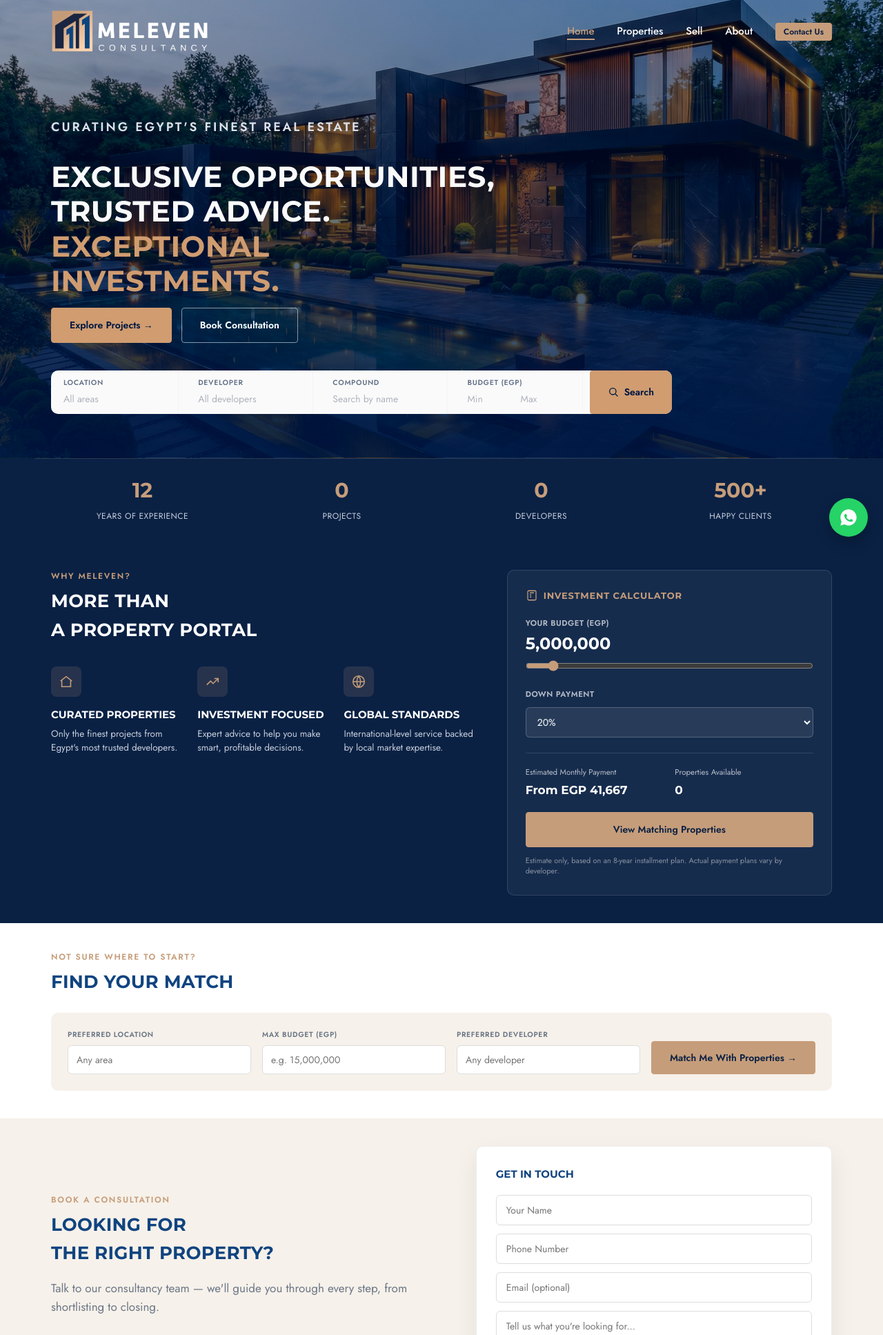
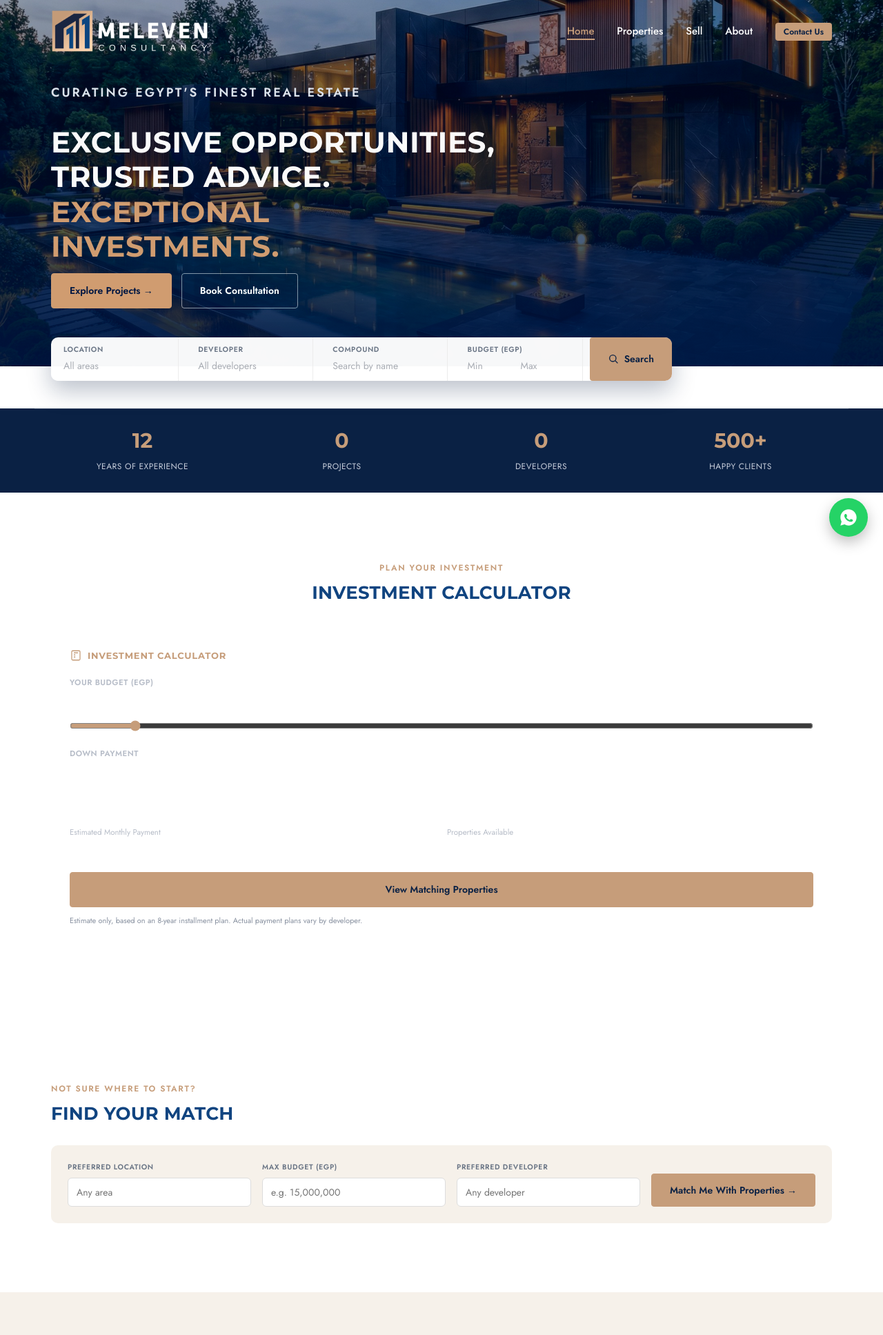
Before and after one commit to 4syyyz62k5-web/meleveneg-website, a Flask app: page / in a window 1280 px wide. Shown: the top 1935 px of the page at 69% size. Run offline with Flask 3, Linux system fonts and the light colour scheme.

Commit message:
Update index.html

```diff
--- a/templates/index.html
+++ b/templates/index.html
@@ -13,8 +13,8 @@
   .hero{
     filter: contrast(1.12) saturate(1.15) brightness(0.98);
     background-position: center 65% !important;
-    padding-top: 170px !important;
-    padding-bottom: 64px !important;
+    padding-top: 120px !important;
+    padding-bottom: 44px !important;
   }
   .hero-inner{ text-align: left; }
   .hero-eyebrow{
@@ -50,7 +50,7 @@
   .hero-cta--outline{ background: transparent; color: var(--color-white); border: 1px solid rgba(255,255,255,.5); }
   .hero-cta--outline:hover{ border-color: var(--color-gold); color: var(--color-gold); }
   @media (max-width: 640px){
-    .hero{ padding-top: 120px !important; padding-bottom: 36px !important; }
+    .hero{ padding-top: 100px !important; padding-bottom: 28px !important; }
     .hero-inner{ text-align: center; }
     .hero-inner h1{ font-size: 22px; max-width: 100%; }
     .hero-subtitle{ font-size: 13.5px; margin-left: auto; margin-right: auto; }
@@ -59,11 +59,17 @@
     .hero-search{ display: flex; justify-content: center; }
   }
   @media (max-width: 480px){
-    .hero{ padding-top: 110px !important; padding-bottom: 32px !important; }
+    .hero{ padding-top: 90px !important; padding-bottom: 24px !important; }
     .hero-inner h1{ font-size: 20px; }
     .hero-subtitle{ font-size: 13px; }
   }
   .hero-search{ margin-top: 4px; }
+  .floating-search-wrap{
+    position: relative; z-index: 5; margin-top: -46px; margin-bottom: 40px;
+  }
+  @media (max-width: 640px){
+    .floating-search-wrap{ margin-top: -18px; margin-bottom: 28px; }
+  }
   .hero-search .search-form{
     display: flex; align-items: stretch;
     background: rgba(255,255,255,.97);
@@ -148,8 +154,8 @@
     .hero-stat__label{ font-size: 10.5px; }
   }
 
-  .mv-section{ padding: 40px 0; }
-  .section{ padding: 40px 0; }
+  .mv-section{ padding: 100px 0; }
+  .section{ padding: 100px 0; }
   .mv-section--dark{ background: var(--color-navy-dark); }
   .mv-section__head{
     display: flex; align-items: flex-end; justify-content: space-between; gap: 16px;
@@ -235,7 +241,8 @@
   @media (max-width: 640px){
     .page-title{ font-size: 24px; }
     .section-title{ font-size: 19px; margin-bottom: 18px; }
-    .mv-section{ padding: 36px 0; }
+    .mv-section{ padding: 72px 0; }
+    .section{ padding: 72px 0; }
     .mv-section__head{ margin-bottom: 16px; }
     .mv-eyebrow{ font-size: 10.5px; }
     .mv-title{ font-size: 19px; }
@@ -554,6 +561,7 @@
   }
 </style>
 
+
 <section class="hero" style="background-image: linear-gradient(180deg, rgba(10,33,68,0.45) 0%, rgba(10,33,68,0.6) 50%, rgba(10,33,68,0.92) 100%), url('{{ url_for('static', filename='img/hero-cover.jpg') }}'); background-size: cover; background-position: center;">
     <div class="container hero-inner">
         <p class="hero-eyebrow">Curating Egypt's Finest Real Estate</p>
@@ -562,6 +570,11 @@
             <a href="{{ url_for('compounds') }}" class="hero-cta hero-cta--primary">Explore Projects →</a>
             <a href="{{ url_for('contact') }}" class="hero-cta hero-cta--outline">Book Consultation</a>
         </div>
+    </div>
+</section>
+
+<div class="floating-search-wrap">
+    <div class="container">
         <div class="hero-search">
             <form action="{{ url_for('compounds') }}" method="get" class="search-form">
                 <div class="hero-search__field">
@@ -605,7 +618,8 @@
             </form>
         </div>
     </div>
-</section>
+</div>
+
 
 <section class="hero-stats">
   <div class="container hero-stats__grid">
@@ -628,8 +642,9 @@
   </div>
 </section>
 
+
 {% if new_launches %}
-<section class="mv-section mv-section--dark">
+<section class="mv-section">
   <div class="container">
     <div class="mv-section__head">
       <div>
@@ -680,6 +695,7 @@
   </div>
 </section>
 {% endif %}
+
 
 {% if featured %}
 <section class="section">
@@ -738,104 +754,6 @@
 </section>
 {% endif %}
 
-{% if top_areas %}
-<section class="mv-section area-section">
-  <div class="container">
-    <div class="mv-section__head">
-      <div>
-        <p class="mv-eyebrow">Explore by Location</p>
-        <h2 class="mv-title">Top Areas</h2>
-      </div>
-    </div>
-
-    <div class="mv-areas-scroll">
-      {% for area in top_areas %}
-      <a class="mv-area-card" href="{{ url_for('compounds', area=area.name) }}" style="background-image: url('{{ area.cover_image_url or url_for('static', filename='img/placeholder.jpg') }}');">
-        <div class="mv-area-card__scrim"></div>
-        <div class="mv-area-card__body">
-          <p class="mv-area-card__name">{{ area.name }}</p>
-          <p class="mv-area-card__count">{{ area.count }} Compound{{ 's' if area.count != 1 else '' }}</p>
-        </div>
-      </a>
-      {% endfor %}
-    </div>
-
-    <div class="mv-areas-expand" id="areas-expand">
-      <button type="button" class="mv-areas-toggle" onclick="document.getElementById('areas-expand').classList.toggle('is-open')">
-        View all areas <span class="mv-areas-toggle__arrow">▾</span>
-      </button>
-
-      <div class="mv-areas-more" id="areas-more">
-        {% for loc in locations_menu %}
-        <a class="mv-area-card mv-area-card--small" href="{{ url_for('compounds', area=loc.name) }}" style="background-image: url('{{ loc.cover_image_url or url_for('static', filename='img/placeholder.jpg') }}');">
-          <div class="mv-area-card__scrim"></div>
-          <div class="mv-area-card__body">
-            <p class="mv-area-card__name">{{ loc.name }}</p>
-            <p class="mv-area-card__count">{{ loc.count }} Compound{{ 's' if loc.count != 1 else '' }}</p>
-          </div>
-        </a>
-        {% endfor %}
-      </div>
-    </div>
-  </div>
-</section>
-{% endif %}
-
-{# ---------------------------------------------------------------
-   Latest Listings — temporarily hidden until all projects/compounds
-   are fully populated. Delete the two comment-wrapper lines below
-   (the ones starting and ending this block) to bring it back.
-   --------------------------------------------------------------- #}
-{#
-<section class="section">
-    <div class="container">
-        <div class="mv-section__head">
-          <div>
-            <p class="mv-eyebrow">Fresh on the Market</p>
-            <h2 class="mv-title mv-title--light">Latest Listings</h2>
-          </div>
-        </div>
-        {% if latest %}
-        <div class="mv-hscroll">
-            <div class="mv-property-grid">
-                {% for c in latest %}
-                <a class="mv-property-card" href="{{ url_for('compound_detail', slug=c.slug) }}">
-                  <div class="mv-property-card__media">
-                    <div class="mv-card-icons">
-                      <button type="button" class="mv-icon-btn mv-fav-btn" aria-label="Save" onclick="event.preventDefault(); event.stopPropagation(); this.classList.toggle('is-active');">
-                        <svg viewBox="0 0 24 24" fill="none" stroke="currentColor" stroke-width="2"><path d="M12 21s-7.5-4.6-10-9.1C.4 8.6 2 5 5.6 5c2 0 3.4 1 4.4 2.4C11 6 12.4 5 14.4 5 18 5 19.6 8.6 18 11.9 15.5 16.4 8 21 8 21z"/></svg>
-                      </button>
-                      <button type="button" class="mv-icon-btn mv-compare-btn" aria-label="Compare" onclick="event.preventDefault(); event.stopPropagation(); this.classList.toggle('is-active');">
-                        <svg viewBox="0 0 24 24" fill="none" stroke="currentColor" stroke-width="2"><path d="M8 3v18M16 3v18M3 8h5M16 8h5M3 16h5M16 16h5"/></svg>
-                      </button>
-                    </div>
-                    {% if c.delivery_year %}<span class="mv-delivery-badge mv-delivery-badge--onmedia">Delivery {{ c.delivery_year }}</span>{% endif %}
-                    <img src="{{ c.cover_image_url or url_for('static', filename='img/placeholder.jpg') }}" alt="{{ c.name }}" loading="lazy">
-                  </div>
-                  <div class="mv-property-card__body">
-                    {% if c.developer in developer_logos %}
-                    <img class="mv-property-card__developer-logo" src="{{ developer_logos[c.developer] }}" alt="{{ c.developer }}">
-                    {% elif c.developer %}
-                    <p class="mv-property-card__developer">{{ c.developer }}</p>
-                    {% endif %}
-                    <p class="mv-property-card__name">{{ c.name }}</p>
-                    <p class="mv-property-card__meta">{{ c.area }}</p>
-                    {% if c.min_price %}
-                    <p class="mv-property-card__price">Starting <span>{{ "{:,.0f}".format(c.min_price) }} EGP</span></p>
-                    {% else %}
-                    <p class="mv-property-card__price">Price on request</p>
-                    {% endif %}
-                  </div>
-                </a>
-                {% endfor %}
-            </div>
-        </div>
-        {% else %}
-        <p class="empty-state">No properties added yet. Add compounds from the database to see them here.</p>
-        {% endif %}
-    </div>
-</section>
-#}
 
 {% if recommended_units %}
 <section class="mv-section">
@@ -873,37 +791,13 @@
 </section>
 {% endif %}
 
-<section class="mv-section mv-section--dark mv-why-section">
-  <div class="container mv-why-grid">
-    <div class="mv-why-intro">
-      <p class="mv-eyebrow">Why Meleven?</p>
-      <h2 class="mv-title">More Than<br>a Property Portal</h2>
-      <div class="hero-rule" style="margin:18px 0 0 0;"></div>
-      <div class="mv-why-features">
-        <div class="mv-why-feature">
-          <div class="mv-why-feature__icon">
-            <svg viewBox="0 0 24 24" fill="none" stroke="currentColor" stroke-width="1.7"><path d="M3 11l9-7 9 7"/><path d="M5 10v10h14V10"/></svg>
+
+<section class="section">
+  <div class="container">
+    <div style="text-align:center; max-width:560px; margin:0 auto 32px auto;">
+      <p class="mv-eyebrow">Plan Your Investment</p>
+      <h2 class="mv-title">Investment Calculator</h2>
     </div>
-          <p class="mv-why-feature__title">Curated Properties</p>
-          <p class="mv-why-feature__text">Only the finest projects from Egypt's most trusted developers.</p>
-        </div>
-        <div class="mv-why-feature">
-          <div class="mv-why-feature__icon">
-            <svg viewBox="0 0 24 24" fill="none" stroke="currentColor" stroke-width="1.7"><path d="M3 17l6-6 4 4 8-8"/><path d="M15 7h6v6"/></svg>
-          </div>
-          <p class="mv-why-feature__title">Investment Focused</p>
-          <p class="mv-why-feature__text">Expert advice to help you make smart, profitable decisions.</p>
-        </div>
-        <div class="mv-why-feature">
-          <div class="mv-why-feature__icon">
-            <svg viewBox="0 0 24 24" fill="none" stroke="currentColor" stroke-width="1.7"><circle cx="12" cy="12" r="9"/><path d="M3 12h18M12 3a15 15 0 0 1 0 18 15 15 0 0 1 0-18z"/></svg>
-          </div>
-          <p class="mv-why-feature__title">Global Standards</p>
-          <p class="mv-why-feature__text">International-level service backed by local market expertise.</p>
-        </div>
-      </div>
-    </div>
-
     <div class="mv-calc-card">
       <p class="mv-calc-card__title">
         <svg viewBox="0 0 24 24" fill="none" stroke="currentColor" stroke-width="1.7" style="width:18px;height:18px;"><rect x="4" y="3" width="16" height="18" rx="2"/><path d="M8 7h8M8 11h3M8 15h3"/></svg>
@@ -963,6 +857,51 @@
   </div>
 </section>
 
+
+{% if top_areas %}
+<section class="mv-section area-section">
+  <div class="container">
+    <div class="mv-section__head">
+      <div>
+        <p class="mv-eyebrow">Explore by Location</p>
+        <h2 class="mv-title">Top Areas</h2>
+      </div>
+    </div>
+
+    <div class="mv-areas-scroll">
+      {% for area in top_areas %}
+      <a class="mv-area-card" href="{{ url_for('compounds', area=area.name) }}" style="background-image: url('{{ area.cover_image_url or url_for('static', filename='img/placeholder.jpg') }}');">
+        <div class="mv-area-card__scrim"></div>
+        <div class="mv-area-card__body">
+          <p class="mv-area-card__name">{{ area.name }}</p>
+          <p class="mv-area-card__count">{{ area.count }} Compound{{ 's' if area.count != 1 else '' }}</p>
+        </div>
+      </a>
+      {% endfor %}
+    </div>
+
+    <div class="mv-areas-expand" id="areas-expand">
+      <button type="button" class="mv-areas-toggle" onclick="document.getElementById('areas-expand').classList.toggle('is-open')">
+        View all areas <span class="mv-areas-toggle__arrow">▾</span>
+      </button>
+
+      <div class="mv-areas-more" id="areas-more">
+        {% for loc in locations_menu %}
+        <a class="mv-area-card mv-area-card--small" href="{{ url_for('compounds', area=loc.name) }}" style="background-image: url('{{ loc.cover_image_url or url_for('static', filename='img/placeholder.jpg') }}');">
+          <div class="mv-area-card__scrim"></div>
+          <div class="mv-area-card__body">
+            <p class="mv-area-card__name">{{ loc.name }}</p>
+            <p class="mv-area-card__count">{{ loc.count }} Compound{{ 's' if loc.count != 1 else '' }}</p>
+          </div>
+        </a>
+        {% endfor %}
+      </div>
+    </div>
+  </div>
+</section>
+{% endif %}
+
+
 {% if all_developer_names %}
 <section class="mv-section mv-developers-section">
   <div class="container">
@@ -982,20 +921,56 @@
 </section>
 {% endif %}
 
-<section class="section mv-luxury-cta">
-    <div class="container mv-luxury-cta__grid">
-        <div class="mv-luxury-cta__intro">
+
+<section class="section" style="background:var(--color-cream);">
+  <div class="container">
+    <div style="text-align:center; max-width:640px; margin:0 auto 40px auto;">
+      <p class="mv-eyebrow">Why Meleven?</p>
+      <h2 class="mv-title">More Than a Property Portal</h2>
+      <div class="hero-rule" style="margin:18px auto 0;"></div>
+    </div>
+    <div class="mv-why-features">
+      <div class="mv-why-feature">
+        <div class="mv-why-feature__icon">
+          <svg viewBox="0 0 24 24" fill="none" stroke="currentColor" stroke-width="1.7"><path d="M3 11l9-7 9 7"/><path d="M5 10v10h14V10"/></svg>
+        </div>
+        <p class="mv-why-feature__title">Curated Properties</p>
+        <p class="mv-why-feature__text">Only the finest projects from Egypt's most trusted developers.</p>
+      </div>
+      <div class="mv-why-feature">
+        <div class="mv-why-feature__icon">
+          <svg viewBox="0 0 24 24" fill="none" stroke="currentColor" stroke-width="1.7"><path d="M3 17l6-6 4 4 8-8"/><path d="M15 7h6v6"/></svg>
+        </div>
+        <p class="mv-why-feature__title">Investment Focused</p>
+        <p class="mv-why-feature__text">Expert advice to help you make smart, profitable decisions.</p>
+      </div>
+      <div class="mv-why-feature">
+        <div class="mv-why-feature__icon">
+          <svg viewBox="0 0 24 24" fill="none" stroke="currentColor" stroke-width="1.7"><circle cx="12" cy="12" r="9"/><path d="M3 12h18M12 3a15 15 0 0 1 0 18 15 15 0 0 1 0-18z"/></svg>
+        </div>
+        <p class="mv-why-feature__title">Global Standards</p>
+        <p class="mv-why-feature__text">International-level service backed by local market expertise.</p>
+      </div>
+    </div>
+  </div>
+</section>
+
+<section class="section" style="background:var(--color-navy-dark); text-align:center;">
+  <div class="container narrow">
     <p class="mv-eyebrow">Book a Consultation</p>
-            <h2 class="mv-title">Looking For<br>The Right Property?</h2>
-            <p class="hero-subtitle" style="color:var(--color-text-muted); margin-top:16px;">Talk to our consultancy team — we'll guide you through every step, from shortlisting to closing.</p>
-            <a href="https://wa.me/201009898795" target="_blank" rel="noopener" class="hero-cta hero-cta--whatsapp">
+    <h2 class="mv-title" style="color:var(--color-white);">Looking For The Right Property?</h2>
+    <p class="hero-subtitle" style="color:#dbe0e8; margin:16px auto 0; text-align:center;">Talk to our consultancy team — we'll guide you through every step, from shortlisting to closing.</p>
+    <a href="https://wa.me/201009898795" target="_blank" rel="noopener" class="hero-cta hero-cta--whatsapp" style="margin-top:24px;">
         <svg viewBox="0 0 24 24" fill="currentColor" style="width:18px;height:18px;"><path d="M12 2C6.48 2 2 6.48 2 12c0 1.85.5 3.58 1.36 5.07L2 22l5.06-1.33A9.94 9.94 0 0 0 12 22c5.52 0 10-4.48 10-10S17.52 2 12 2zm5.2 14.2c-.22.62-1.29 1.18-1.78 1.2-.45.02-.94.22-3.14-.66-2.64-1.06-4.32-3.77-4.45-3.95-.13-.18-1.06-1.41-1.06-2.69 0-1.28.67-1.9.9-2.16.24-.26.52-.32.7-.32h.5c.16 0 .38-.03.58.44.22.53.75 1.83.82 1.96.07.13.11.29.02.47-.09.18-.14.29-.27.45-.13.16-.28.35-.4.47-.13.13-.27.27-.12.53.16.26.7 1.15 1.5 1.86 1.03.92 1.9 1.2 2.16 1.34.26.13.41.11.56-.07.16-.18.66-.77.84-1.03.18-.26.35-.22.6-.13.24.09 1.54.73 1.8.86.27.13.44.2.51.31.06.11.06.62-.16 1.23z"/></svg>
         Chat on WhatsApp
     </a>
   </div>
+</section>
 
-        <div class="mv-consult-form-card">
-            <p class="mv-consult-form-card__title">Get in Touch</p>
+<section class="section">
+  <div class="container narrow">
+    <div class="mv-consult-form-card" style="max-width:480px; margin:0 auto;">
+      <p class="mv-consult-form-card__title" style="text-align:center;">Get in Touch</p>
       <form action="{{ url_for('contact') }}" method="post" class="mv-consult-form">
         <input type="text" name="name" placeholder="Your Name" required>
         <input type="text" name="phone" placeholder="Phone Number" required>
@@ -1006,6 +981,63 @@
     </div>
   </div>
 </section>
+
+{# ---------------------------------------------------------------
+   Latest Listings — temporarily hidden until all projects/compounds
+   are fully populated. Delete the two comment-wrapper lines below
+   (the ones starting and ending this block) to bring it back.
+   --------------------------------------------------------------- #}
+{#
+<section class="section">
+    <div class="container">
+        <div class="mv-section__head">
+          <div>
+            <p class="mv-eyebrow">Fresh on the Market</p>
+            <h2 class="mv-title mv-title--light">Latest Listings</h2>
+          </div>
+        </div>
+        {% if latest %}
+        <div class="mv-hscroll">
+            <div class="mv-property-grid">
+                {% for c in latest %}
+                <a class="mv-property-card" href="{{ url_for('compound_detail', slug=c.slug) }}">
+                  <div class="mv-property-card__media">
+                    <div class="mv-card-icons">
+                      <button type="button" class="mv-icon-btn mv-fav-btn" aria-label="Save" onclick="event.preventDefault(); event.stopPropagation(); this.classList.toggle('is-active');">
+                        <svg viewBox="0 0 24 24" fill="none" stroke="currentColor" stroke-width="2"><path d="M12 21s-7.5-4.6-10-9.1C.4 8.6 2 5 5.6 5c2 0 3.4 1 4.4 2.4C11 6 12.4 5 14.4 5 18 5 19.6 8.6 18 11.9 15.5 16.4 8 21 8 21z"/></svg>
+                      </button>
+                      <button type="button" class="mv-icon-btn mv-compare-btn" aria-label="Compare" onclick="event.preventDefault(); event.stopPropagation(); this.classList.toggle('is-active');">
+                        <svg viewBox="0 0 24 24" fill="none" stroke="currentColor" stroke-width="2"><path d="M8 3v18M16 3v18M3 8h5M16 8h5M3 16h5M16 16h5"/></svg>
+                      </button>
+                    </div>
+                    {% if c.delivery_year %}<span class="mv-delivery-badge mv-delivery-badge--onmedia">Delivery {{ c.delivery_year }}</span>{% endif %}
+                    <img src="{{ c.cover_image_url or url_for('static', filename='img/placeholder.jpg') }}" alt="{{ c.name }}" loading="lazy">
+                  </div>
+                  <div class="mv-property-card__body">
+                    {% if c.developer in developer_logos %}
+                    <img class="mv-property-card__developer-logo" src="{{ developer_logos[c.developer] }}" alt="{{ c.developer }}">
+                    {% elif c.developer %}
+                    <p class="mv-property-card__developer">{{ c.developer }}</p>
+                    {% endif %}
+                    <p class="mv-property-card__name">{{ c.name }}</p>
+                    <p class="mv-property-card__meta">{{ c.area }}</p>
+                    {% if c.min_price %}
+                    <p class="mv-property-card__price">Starting <span>{{ "{:,.0f}".format(c.min_price) }} EGP</span></p>
+                    {% else %}
+                    <p class="mv-property-card__price">Price on request</p>
+                    {% endif %}
+                  </div>
+                </a>
+                {% endfor %}
+            </div>
+        </div>
+        {% else %}
+        <p class="empty-state">No properties added yet. Add compounds from the database to see them here.</p>
+        {% endif %}
+    </div>
+</section>
+#}
+
 
 <a href="https://wa.me/201009898795" target="_blank" rel="noopener" class="mv-whatsapp-float" aria-label="Chat on WhatsApp">
   <svg viewBox="0 0 24 24" fill="currentColor" style="width:28px;height:28px;"><path d="M12 2C6.48 2 2 6.48 2 12c0 1.85.5 3.58 1.36 5.07L2 22l5.06-1.33A9.94 9.94 0 0 0 12 22c5.52 0 10-4.48 10-10S17.52 2 12 2zm5.2 14.2c-.22.62-1.29 1.18-1.78 1.2-.45.02-.94.22-3.14-.66-2.64-1.06-4.32-3.77-4.45-3.95-.13-.18-1.06-1.41-1.06-2.69 0-1.28.67-1.9.9-2.16.24-.26.52-.32.7-.32h.5c.16 0 .38-.03.58.44.22.53.75 1.83.82 1.96.07.13.11.29.02.47-.09.18-.14.29-.27.45-.13.16-.28.35-.4.47-.13.13-.27.27-.12.53.16.26.7 1.15 1.5 1.86 1.03.92 1.9 1.2 2.16 1.34.26.13.41.11.56-.07.16-.18.66-.77.84-1.03.18-.26.35-.22.6-.13.24.09 1.54.73 1.8.86.27.13.44.2.51.31.06.11.06.62-.16 1.23z"/></svg>
```
Lines whose indentation alone changed are shown as unchanged.
